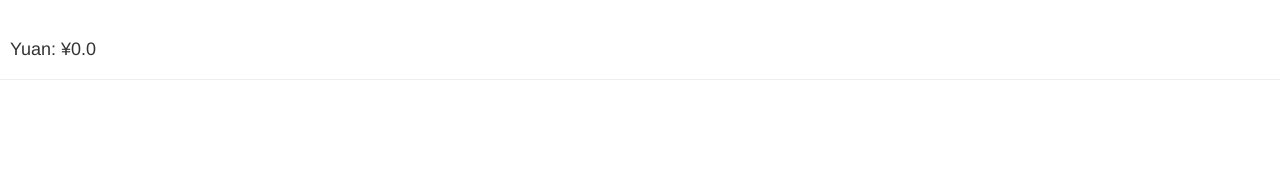
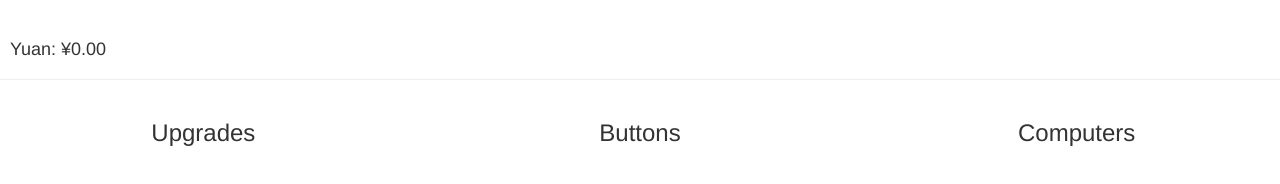
Before and after one commit to Yuanmann/HackYGen, a plain HTML site: page index.html in a window 1280 px wide. Drawn offline with nearby package versions, Linux system fonts and the light colour scheme.

Commit message:
added columns

```diff
--- a/index.html
+++ b/index.html
@@ -11,7 +11,13 @@
 <body>
 
 	<div class="page-header">
-  		<h4>&nbsp;&nbsp;Yuan: ¥0.0</h4>
+  		<h4>&nbsp;&nbsp;Yuan: ¥0.00</h4>
+	</div>
+
+	<div class="row">
+	  <div class="col-md-4"><h3 align="center">Upgrades</h3></div>
+	  <div class="col-md-4"><h3 align="center">Buttons</h3></div>
+	  <div class="col-md-4"><h3 align="center">Computers</h3></div>
 	</div>
 
 </body>
--- a/mainscript.js
+++ b/mainscript.js
@@ -1 +1 @@
-alert("hello");
+alert("5");
```
